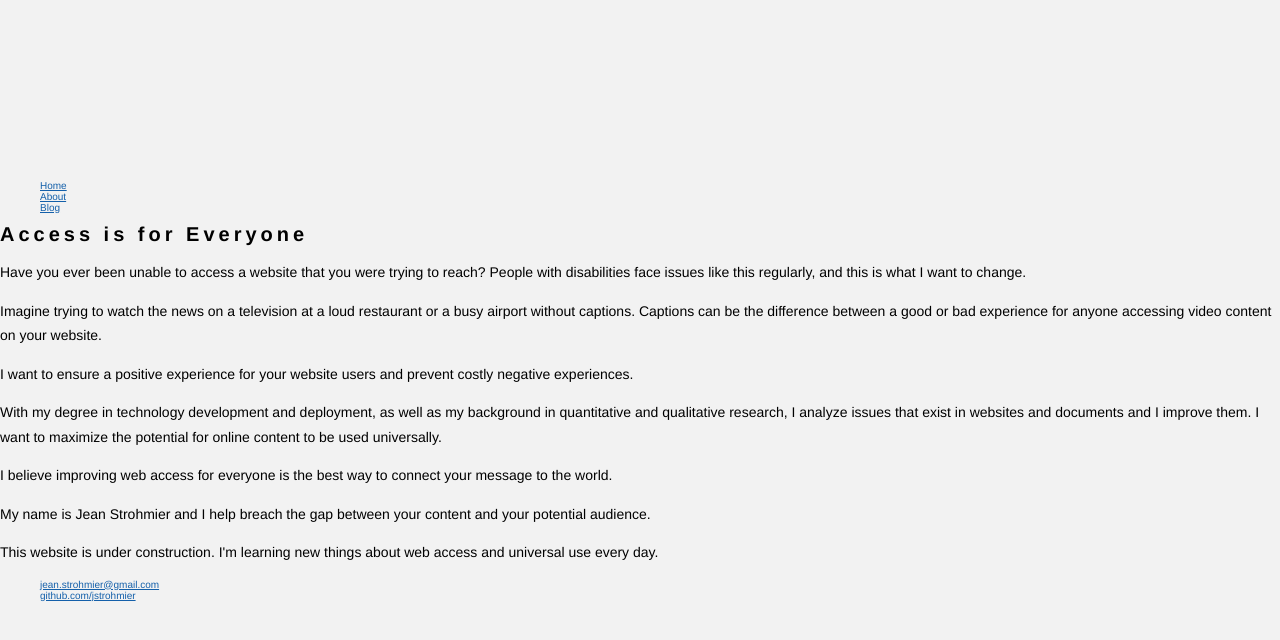
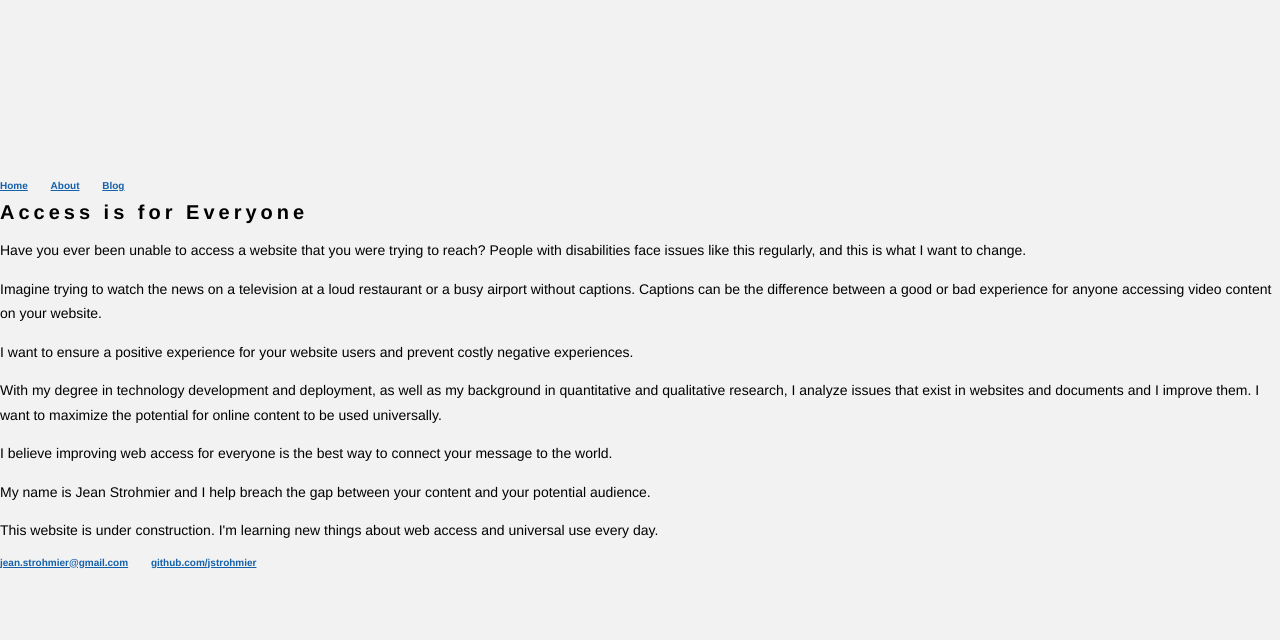
Before and after one commit to JStrohmier/jstrohmier.github.io, a Jekyll site: the page built from index.html, in a window 1280 px wide. Shown: the top 640 px of the page. Built offline with Jekyll 4.4.1, drawn with Linux system fonts in a browser that asks for light colours.

Commit message:
Update main.css

```diff
--- a/css/main.css
+++ b/css/main.css
@@ -72,9 +72,13 @@
   font-family: Helvetica, "Helvetica Neue", Arial, sans-serif;
   font-weight: 700;
 }
-.img-centered {
-  margin: 0 auto;
-}
+
+nav ul, footer ul {
+    padding: 0px; list-style: none; font-weight: bold;}
+nav ul li, footer ul li {
+    display: inline;margin-right: 20px;}
+
+
 .bg-light-gray {
   background-color: #3f3f3f;
 }
```
